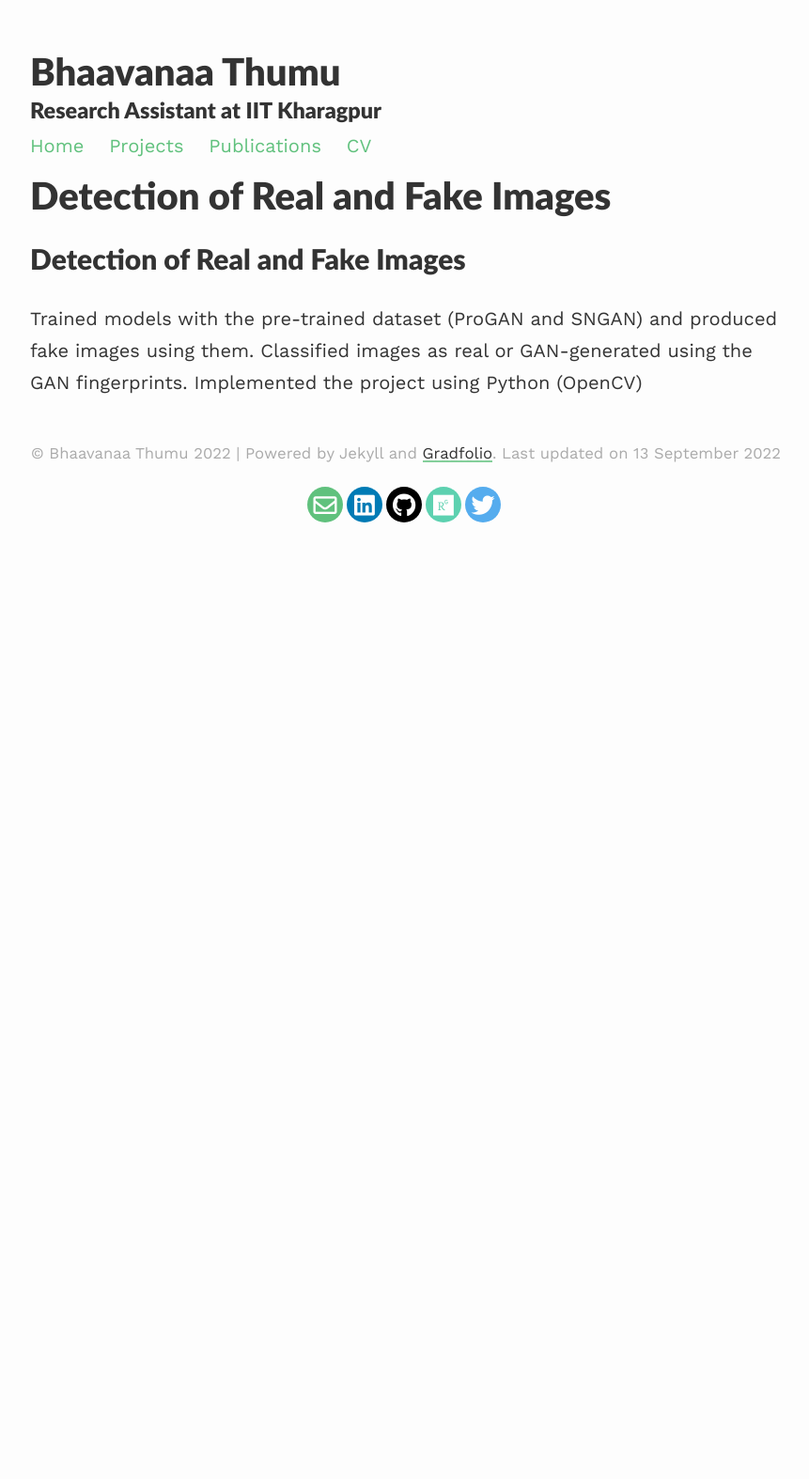
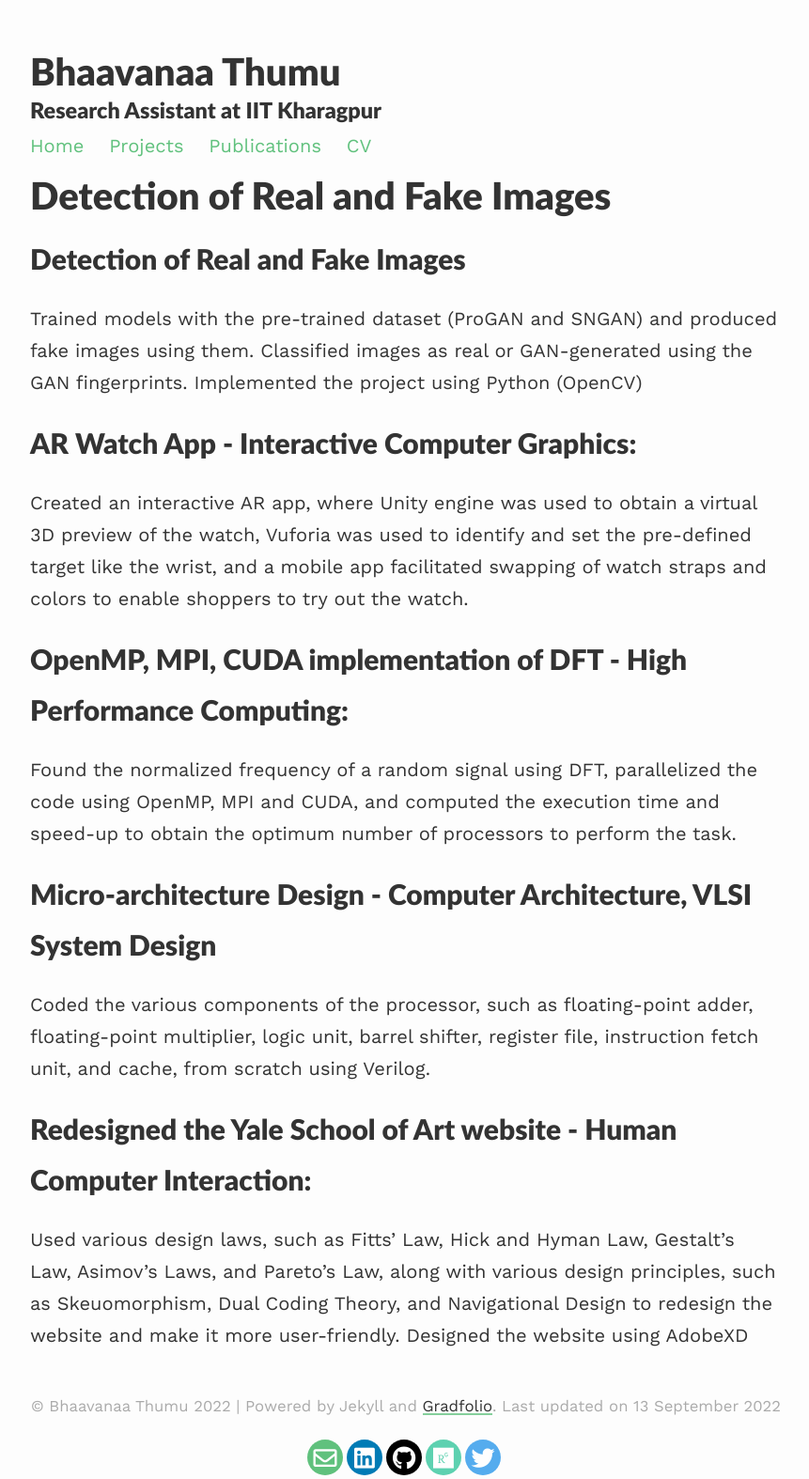
Before and after one commit to bhaavanaa/bhaavanaa.github.io, a Jekyll site: the page built from _pages/projects.md, in a window 1280 px wide. Shown: the whole page at 94% size, without its empty margins (208-1069 px from the left). Built offline with Jekyll 4.4.1, drawn with Linux system fonts in a browser that asks for light colours; nearby versions of some CDN libraries; our own code applies the rules of GitHub Pages for plain Markdown files; before the commit the page ends 980 px from its top, so only the background shows below that.

Commit message:
Update projects.md

```diff
--- a/_pages/projects.md
+++ b/_pages/projects.md
@@ -9,6 +9,21 @@ published: true
 
 Trained models with the pre-trained dataset (ProGAN and SNGAN) and produced fake images using them. Classified images as real or GAN-generated using the GAN fingerprints. Implemented the project using Python (OpenCV)
 
+# AR Watch App - Interactive Computer Graphics:
+
+Created an interactive AR app, where Unity engine was used to obtain a virtual 3D preview of the watch, Vuforia was used to identify and set the pre-defined target like the wrist, and a mobile app facilitated swapping of watch straps and colors to enable shoppers to try out the watch.
+
+# OpenMP, MPI, CUDA implementation of DFT - High Performance Computing:
+
+Found the normalized frequency of a random signal using DFT, parallelized the code using OpenMP, MPI and CUDA, and computed the execution time and speed-up to obtain the optimum number of processors to perform the task.
+
+# Micro-architecture Design - Computer Architecture, VLSI System Design
+
+Coded the various components of the processor, such as floating-point adder, floating-point multiplier, logic unit, barrel shifter, register file, instruction fetch unit, and cache, from scratch using Verilog.
+
+# Redesigned the Yale School of Art website - Human Computer Interaction:
+
+Used various design laws, such as Fitts’ Law, Hick and Hyman Law, Gestalt’s Law, Asimov’s Laws, and Pareto’s Law, along with various design principles, such as Skeuomorphism, Dual Coding Theory, and Navigational Design to redesign the website and make it more user-friendly. Designed the website using AdobeXD
 
 
 <!-- <div class="ProjectContainer">
```
